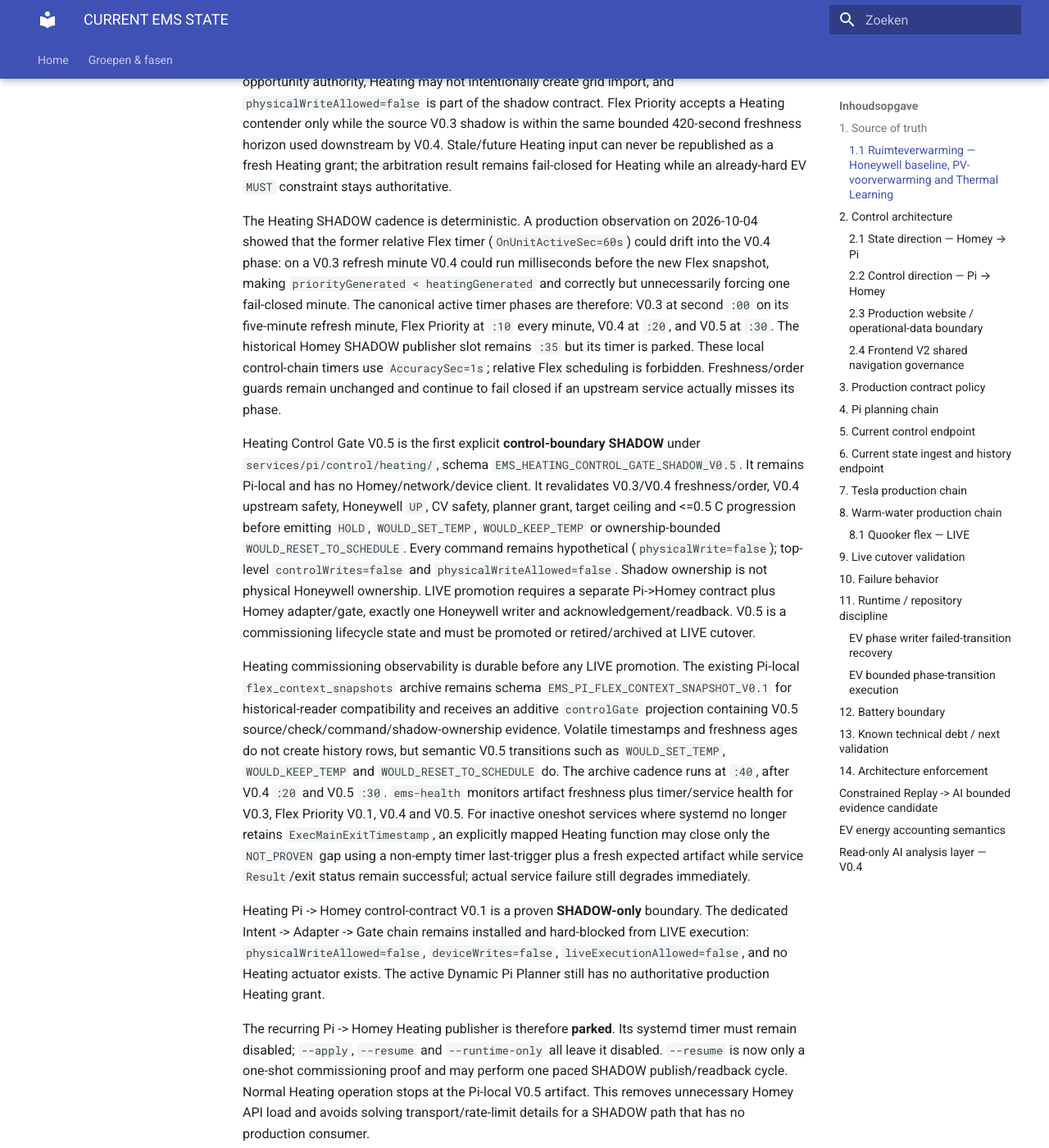
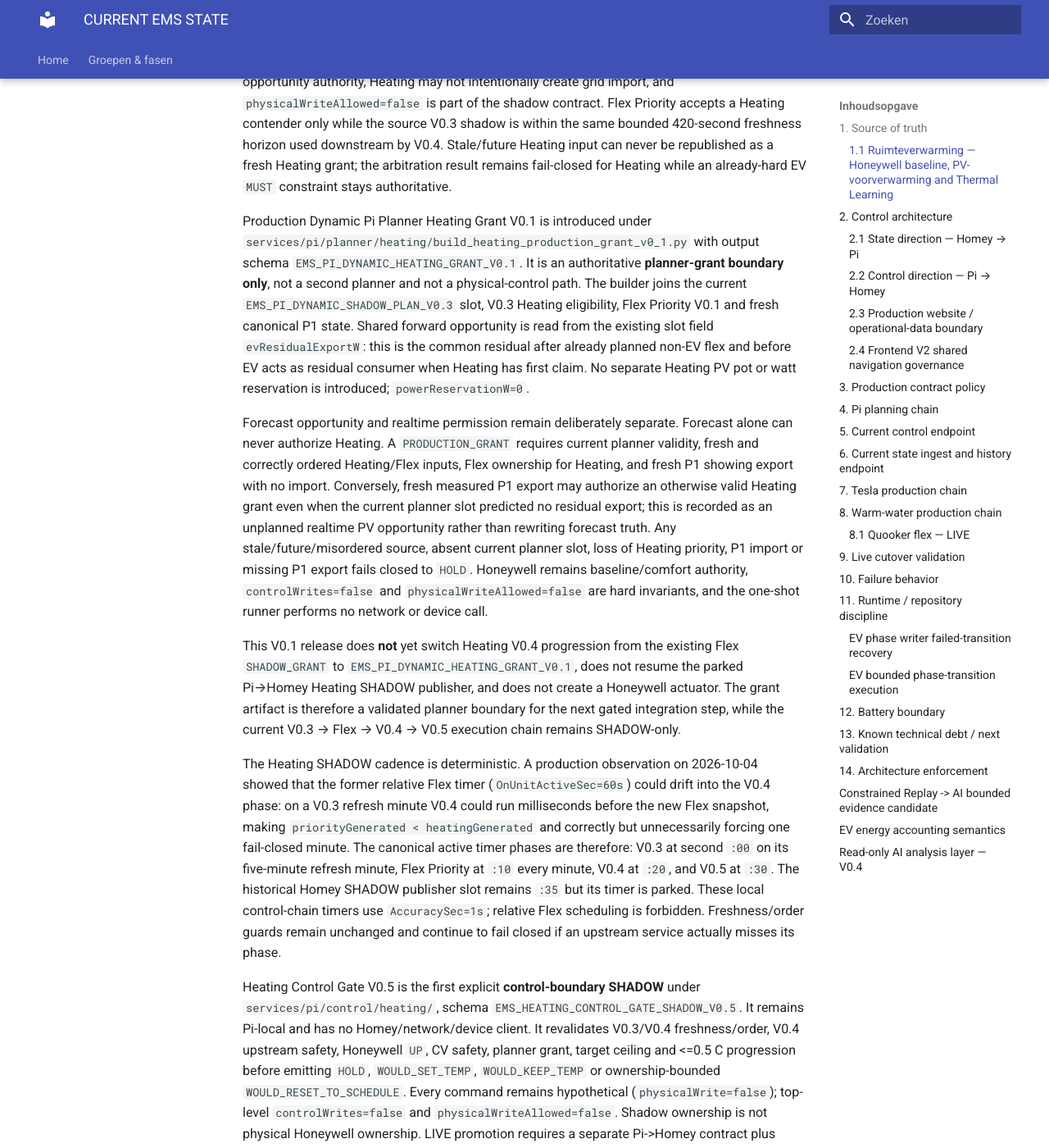
Before and after one commit to OnsKasteeltje/homey-energy-manual, an MkDocs documentation site: the page built from docs/architecture/CURRENT-EMS-STATE.md, in a window 1280 px wide and 1400 px high, scrolled down 4921 px. Shown: the whole window at 82% size. Built offline with MkDocs 1.6.1 and Material for MkDocs 9.7.7, drawn with Linux system fonts in a browser that asks for light colours.

Commit message:
docs(heating): define production planner grant v0.1 boundary

```diff
--- a/docs/architecture/CURRENT-EMS-STATE.md
+++ b/docs/architecture/CURRENT-EMS-STATE.md
@@ -70,6 +70,12 @@ The same fresh fail-closed rule applies to invalid Honeywell state/schedule inpu
 Frontend V2 separates the thermal analysis surface from cross-domain PV/flex commissioning. The dedicated **Verwarming** page joins, for presentation only, the Honeywell baseline schedule, six hours of canonical `measurements_15m` room-temperature history from `GET /web/heating/temperature-history`, current V0.3 preheat eligibility/window and current V0.4 progression. Honeywell baseline remains visually distinct from measured temperature and the hypothetical V0.4 shadow target. For forward validation, the page may additionally render light potential preheat windows for every future Honeywell `UP` transition already visible in its schedule horizon, using the backend-projected V0.2 `maxAdvanceMinutes`; this preview is presentation-only and does not make those later transitions current V0.3 candidates. Persisted V0.4 opportunity/step history remains authoritative for historical opportunity and dark EMS-intent rendering. The page may draw the current shadow target from its recorded `activeStepStartedAt` through now, but it must not invent historical V0.3/V0.4 events from current snapshots. PV, EV and WW analysis stay outside this page. PV Flex remains the cross-domain priority/energy commissioning surface. All these resources are read-only presentation projections and have zero control impact.
 
 Cross-domain Heating ↔ EV arbitration is prepared separately under `services/pi/planner/joint/build_flex_priority_shadow_v0_1.py`, schema `EMS_PI_FLEX_PRIORITY_SHADOW_V0.1`. This layer is also **READ_ONLY / SHADOW** and does not replace the active Dynamic Pi Planner. It applies the agreed constraint-first/slack rule: a hard EV deadline state (`MUST`) overrides Heating; otherwise the flexible opportunity whose useful window closes first receives first claim when PV opportunity exists. Heating priority reserves **0 W** up front; EV remains eligible for residual realtime PV when Heating is first. P1 remains the realtime opportunity authority, Heating may not intentionally create grid import, and `physicalWriteAllowed=false` is part of the shadow contract. Flex Priority accepts a Heating contender only while the source V0.3 shadow is within the same bounded 420-second freshness horizon used downstream by V0.4. Stale/future Heating input can never be republished as a fresh Heating grant; the arbitration result remains fail-closed for Heating while an already-hard EV `MUST` constraint stays authoritative.
+
+Production Dynamic Pi Planner Heating Grant V0.1 is introduced under `services/pi/planner/heating/build_heating_production_grant_v0_1.py` with output schema `EMS_PI_DYNAMIC_HEATING_GRANT_V0.1`. It is an authoritative **planner-grant boundary only**, not a second planner and not a physical-control path. The builder joins the current `EMS_PI_DYNAMIC_SHADOW_PLAN_V0.3` slot, V0.3 Heating eligibility, Flex Priority V0.1 and fresh canonical P1 state. Shared forward opportunity is read from the existing slot field `evResidualExportW`: this is the common residual after already planned non-EV flex and before EV acts as residual consumer when Heating has first claim. No separate Heating PV pot or watt reservation is introduced; `powerReservationW=0`.
+
+Forecast opportunity and realtime permission remain deliberately separate. Forecast alone can never authorize Heating. A `PRODUCTION_GRANT` requires current planner validity, fresh and correctly ordered Heating/Flex inputs, Flex ownership for Heating, and fresh P1 showing export with no import. Conversely, fresh measured P1 export may authorize an otherwise valid Heating grant even when the current planner slot predicted no residual export; this is recorded as an unplanned realtime PV opportunity rather than rewriting forecast truth. Any stale/future/misordered source, absent current planner slot, loss of Heating priority, P1 import or missing P1 export fails closed to `HOLD`. Honeywell remains baseline/comfort authority, `controlWrites=false` and `physicalWriteAllowed=false` are hard invariants, and the one-shot runner performs no network or device call.
+
+This V0.1 release does **not** yet switch Heating V0.4 progression from the existing Flex `SHADOW_GRANT` to `EMS_PI_DYNAMIC_HEATING_GRANT_V0.1`, does not resume the parked Pi→Homey Heating SHADOW publisher, and does not create a Honeywell actuator. The grant artifact is therefore a validated planner boundary for the next gated integration step, while the current V0.3 → Flex → V0.4 → V0.5 execution chain remains SHADOW-only.
 
 The Heating SHADOW cadence is deterministic. A production observation on 2026-10-04 showed that the former relative Flex timer (`OnUnitActiveSec=60s`) could drift into the V0.4 phase: on a V0.3 refresh minute V0.4 could run milliseconds before the new Flex snapshot, making `priorityGenerated < heatingGenerated` and correctly but unnecessarily forcing one fail-closed minute. The canonical active timer phases are therefore: V0.3 at second `:00` on its five-minute refresh minute, Flex Priority at `:10` every minute, V0.4 at `:20`, and V0.5 at `:30`. The historical Homey SHADOW publisher slot remains `:35` but its timer is parked. These local control-chain timers use `AccuracySec=1s`; relative Flex scheduling is forbidden. Freshness/order guards remain unchanged and continue to fail closed if an upstream service actually misses its phase.
 
```
